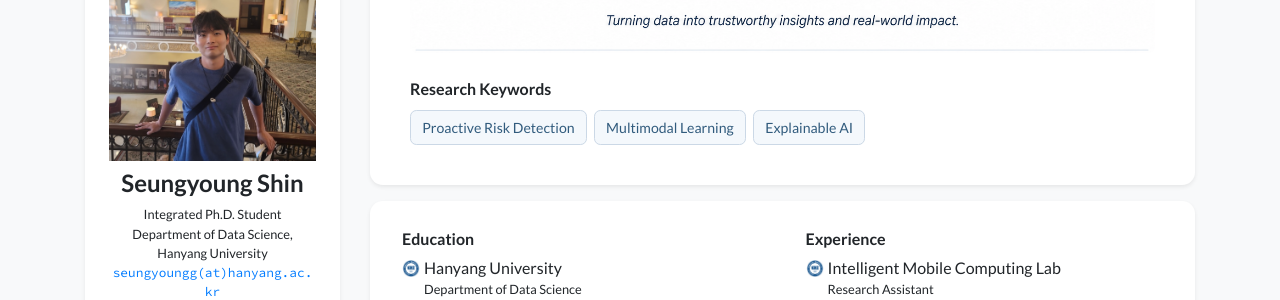
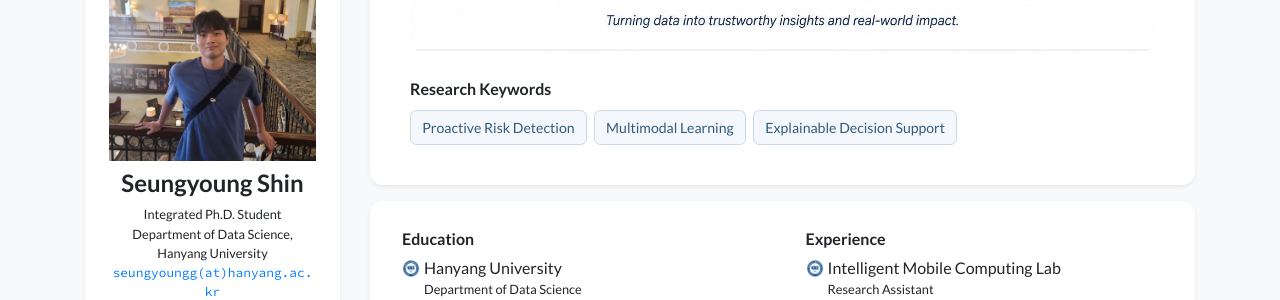
Before and after one commit to seungyoungg/academic-homepage-test, a Jekyll site: the page built from index.html, in a window 1280 px wide and 900 px high, scrolled down 406 px. Shown: the part 141-441 px from the top of the window. Built offline with Jekyll 4.4.1, drawn with Linux system fonts in a browser that asks for light colours; nearby versions of some CDN libraries; a style sheet for code colours, icons or effects is not loaded.

Commit message:
Update profile.yml

```diff
--- a/_data/profile.yml
+++ b/_data/profile.yml
@@ -36,7 +36,7 @@ short_bio: >-
 research_keywords:
   - Proactive Risk Detection
   - Multimodal Learning
-  - Explainable AI
+  - Explainable Decision Support
 
 portrait_url: /assets/images/photos/seungyoung_shin.jpg
 
```
